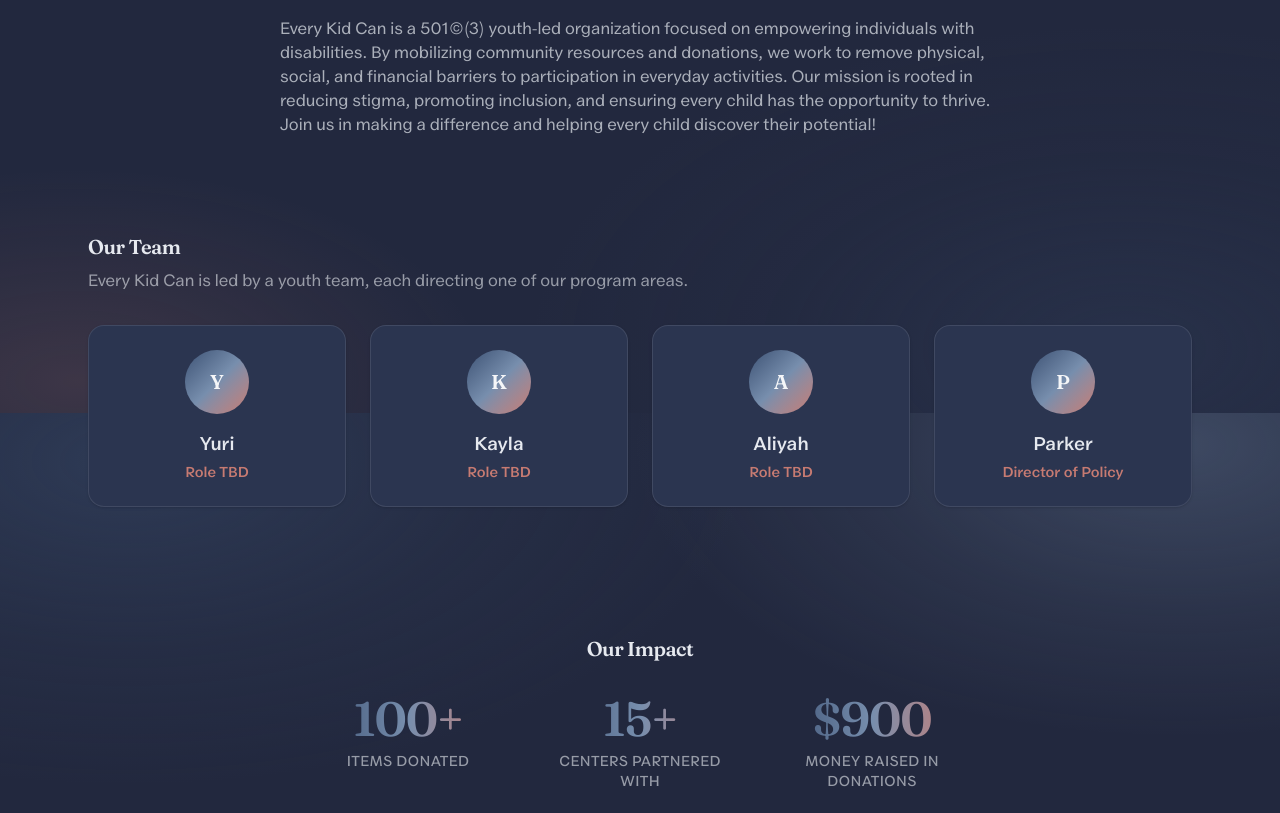
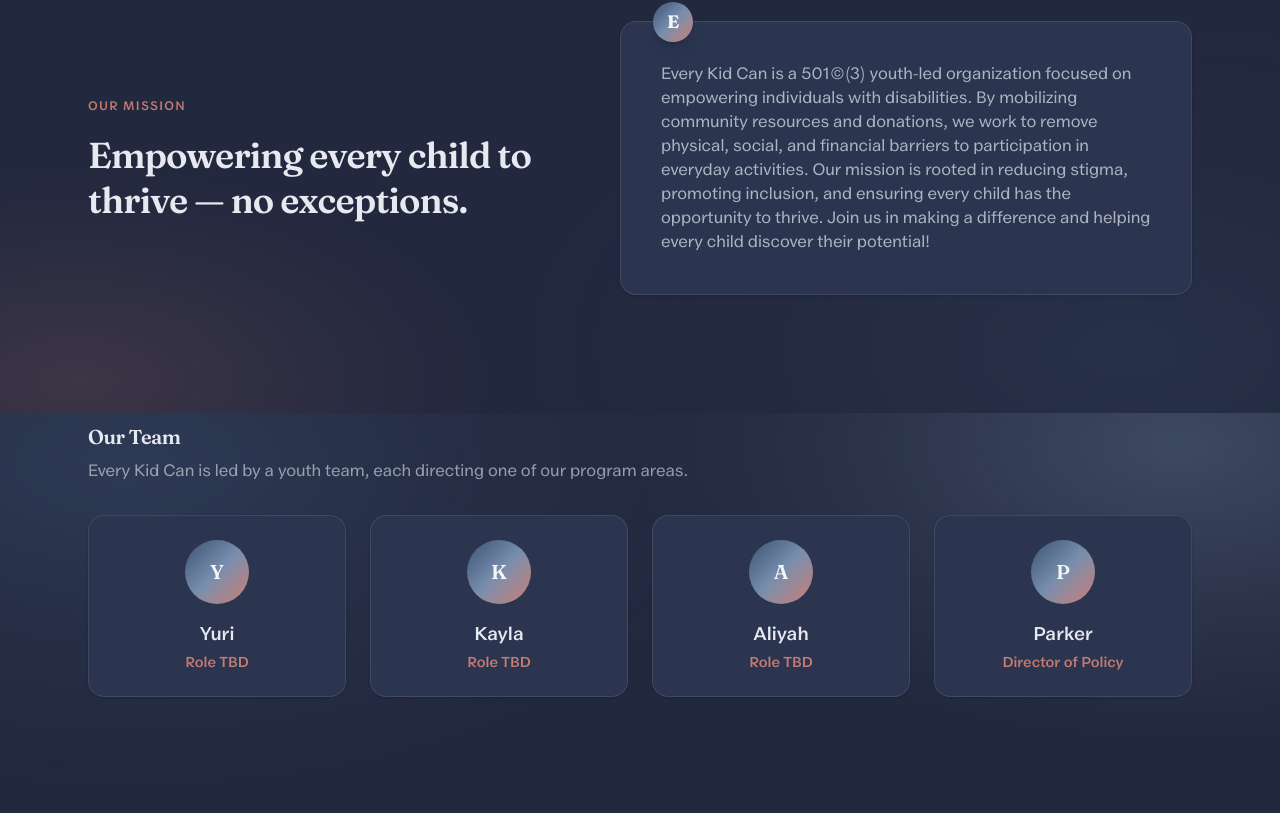
Before and after one commit to rebeccachoo/yuri-project, a Next.js app: page /about in a window 1280 px wide. Shown: the part 387-1200 px from the top of the page. Built offline with nearby package versions, Linux system fonts and the light colour scheme; no server answers.

Commit message:
Update stats

```diff
--- a/app/about/page.tsx
+++ b/app/about/page.tsx
@@ -24,23 +24,37 @@ export default function AboutPage() {
           {/* TODO(content): fill in once Yuri provides the real content. */}
           <p className="mt-2 italic text-mist/40">Content coming soon.</p>
         </section>
+      </div>
 
-        <section className="mt-12">
-          <h2 className="font-serif text-xl font-semibold tracking-tight text-mist">
-            Our Mission
-          </h2>
-          <p className="mt-4 text-mist/70">
-            Every Kid Can is a 501(c)(3) youth-led organization focused on
-            empowering individuals with disabilities. By mobilizing community
-            resources and donations, we work to remove physical, social, and
-            financial barriers to participation in everyday activities. Our
-            mission is rooted in reducing stigma, promoting inclusion, and
-            ensuring every child has the opportunity to thrive. Join us in
-            making a difference and helping every child discover their
-            potential!
-          </p>
-        </section>
-      </div>
+      <section className="relative overflow-hidden">
+        <div className="mx-auto max-w-6xl px-6 py-16">
+          <div className="grid gap-10 lg:grid-cols-[minmax(0,0.9fr)_minmax(0,1.1fr)] lg:items-center lg:gap-16">
+            <div>
+              <span className="text-xs font-semibold uppercase tracking-widest text-gold">
+                Our Mission
+              </span>
+              <h2 className="mt-4 font-serif text-3xl font-semibold leading-tight tracking-tight text-mist sm:text-4xl">
+                Empowering every child to thrive — no exceptions.
+              </h2>
+            </div>
+            <div className="relative rounded-2xl border border-ink/10 bg-plum p-8 shadow-sm sm:p-10">
+              <span className="absolute -top-5 left-8 flex h-10 w-10 items-center justify-center rounded-full bg-linear-to-br from-flame-start via-flame-mid to-flame-end font-serif text-lg font-bold text-ink shadow-lg">
+                E
+              </span>
+              <p className="text-mist/70">
+                Every Kid Can is a 501(c)(3) youth-led organization focused on
+                empowering individuals with disabilities. By mobilizing
+                community resources and donations, we work to remove physical,
+                social, and financial barriers to participation in everyday
+                activities. Our mission is rooted in reducing stigma, promoting
+                inclusion, and ensuring every child has the opportunity to
+                thrive. Join us in making a difference and helping every child
+                discover their potential!
+              </p>
+            </div>
+          </div>
+        </div>
+      </section>
 
       <section>
         <div className="mx-auto max-w-6xl px-6 py-16">
--- a/app/globals.css
+++ b/app/globals.css
@@ -30,20 +30,35 @@
   --color-accent-blue: #4a6fa5;
 }
 
+:root {
+  /* Single source of truth for the site's atmospheric glow — reused by
+     `body` and by `.bg-glow` (an overlay that lets full-bleed photo
+     sections, like the home hero, blend into the same glow pattern
+     instead of hard-blocking it and creating a visible seam). */
+  --bg-glow:
+    radial-gradient(62% 52% at 10% 6%, rgba(62, 83, 117, 0.42), rgba(62, 83, 117, 0.12) 45%, rgba(34, 40, 62, 0) 78%),
+    radial-gradient(56% 48% at 92% 4%, rgba(119, 142, 173, 0.32), rgba(119, 142, 173, 0.1) 45%, rgba(34, 40, 62, 0) 76%),
+    radial-gradient(60% 52% at 88% 92%, rgba(50, 65, 95, 0.34), rgba(50, 65, 95, 0.08) 45%, rgba(34, 40, 62, 0) 78%),
+    radial-gradient(46% 38% at 6% 96%, rgba(199, 123, 114, 0.16), rgba(199, 123, 114, 0.05) 45%, rgba(34, 40, 62, 0) 70%);
+}
+
 body {
   color: var(--color-mist);
   font-family: var(--font-sans), Arial, Helvetica, sans-serif;
   background-color: var(--color-base);
-  background-image:
-    radial-gradient(62% 52% at 10% 6%, rgba(62, 83, 117, 0.42), rgba(62, 83, 117, 0.12) 45%, rgba(34, 40, 62, 0) 78%),
-    radial-gradient(56% 48% at 92% 4%, rgba(119, 142, 173, 0.32), rgba(119, 142, 173, 0.1) 45%, rgba(34, 40, 62, 0) 76%),
-    radial-gradient(60% 52% at 88% 92%, rgba(50, 65, 95, 0.34), rgba(50, 65, 95, 0.08) 45%, rgba(34, 40, 62, 0) 78%),
-    radial-gradient(46% 38% at 6% 96%, rgba(199, 123, 114, 0.16), rgba(199, 123, 114, 0.05) 45%, rgba(34, 40, 62, 0) 70%);
+  background-image: var(--bg-glow);
   /* Pin the gradient to the viewport instead of stretching it across the
      whole (much taller) scrollable page — otherwise the glow only shows up
      near the very top/bottom and the middle of every page reads as flat.
      A fixed viewport-sized backdrop keeps it identical everywhere,
      including right behind the header. */
+  background-attachment: fixed;
+  background-size: 100% 100vh;
+  background-repeat: no-repeat;
+}
+
+.bg-glow {
+  background-image: var(--bg-glow);
   background-attachment: fixed;
   background-size: 100% 100vh;
   background-repeat: no-repeat;
--- a/app/page.tsx
+++ b/app/page.tsx
@@ -15,23 +15,35 @@ export default async function Home() {
 
   return (
     <div className="flex flex-1 flex-col">
-      <section className="relative overflow-hidden pb-24 pt-12 sm:pt-16">
-        <div className="mx-auto grid max-w-6xl items-center gap-16 px-6 lg:grid-cols-2">
-          <Reveal className="lg:order-2">
-            <span className="inline-block rounded-full border border-ink/15 bg-plum px-4 py-1.5 text-xs font-semibold uppercase tracking-widest text-gold">
+      <section className="relative isolate -mt-23 flex h-screen min-h-130 w-full items-center overflow-hidden">
+        <Image
+          src="/images/ekc_hero.png"
+          alt="Every Kid Can volunteers performing music for veterans at a community event"
+          fill
+          priority
+          className="object-cover"
+          sizes="100vw"
+        />
+        <div className="absolute inset-0 bg-base/40" />
+        <div className="bg-glow absolute inset-0" />
+        <div className="absolute inset-0 bg-linear-to-t from-base via-base/65 to-transparent" />
+
+        <div className="relative mx-auto w-full max-w-6xl px-6 ">
+          <Reveal>
+            <span className="inline-block rounded-full border border-white/20 bg-base/50 px-4 py-1.5 text-xs font-semibold uppercase tracking-widest text-gold backdrop-blur-sm">
               501(c)(3) Youth-Led Nonprofit
             </span>
-            <h1 className="mt-6 max-w-xl font-serif text-5xl font-semibold uppercase leading-tight tracking-tight text-mist sm:text-6xl">
+            <h1 className="mt-6 max-w-2xl font-serif text-5xl font-semibold uppercase leading-tight tracking-tight text-white sm:text-6xl lg:text-7xl">
               WELCOME TO{" "}
               <span className="bg-linear-to-r from-[#8b98ac] via-[#a7b6ca] to-[#e0ab9f] bg-clip-text text-transparent">
                 EVERY KID CAN
               </span>
             </h1>
-            <p className="mt-3 max-w-lg text-lg text-mist/70">
+            <p className="mt-4 max-w-lg text-lg text-white/80">
               Intent on standardizing disability statewide via sensory and
               social inclusion.
             </p>
-            <div className="mt-8 flex flex-wrap gap-4">
+            <div className="mt-8 flex flex-wrap items-center gap-4">
               <Link
                 href="/pillars"
                 className="rounded-full bg-gold px-6 py-3 text-sm font-semibold text-ink transition-opacity hover:opacity-90"
@@ -40,34 +52,67 @@ export default async function Home() {
               </Link>
               <Link
                 href="/volunteer"
-                className="rounded-full border border-ink/20 px-6 py-3 text-sm font-semibold text-mist transition-colors hover:border-ink/40"
+                className="rounded-full border border-white/30 px-6 py-3 text-sm font-semibold text-white transition-colors hover:border-white/60"
               >
                 Volunteer with us
               </Link>
             </div>
+
+            {/* <div className="mt-8 w-fit rounded-2xl border border-white/15 bg-base/70 p-4 shadow-xl backdrop-blur-sm sm:absolute sm:bottom-10 sm:right-6 sm:mt-0 lg:right-10">
+              <p className="font-serif text-2xl font-semibold text-white">
+                7,500+
+              </p>
+              <p className="mt-1 max-w-52 text-xs text-white/70">
+                People with disabilities reached statewide.
+              </p>
+            </div> */}
+          </Reveal>
+        </div>
+      </section>
+
+      <section className="relative overflow-hidden">
+        <div className="mx-auto grid max-w-6xl items-center gap-16 px-6 py-20 lg:grid-cols-2">
+          <Reveal>
+            <div className="flex items-center gap-3">
+              <span className="h-px w-10 bg-gold" />
+              <span className="text-xs font-semibold uppercase tracking-widest text-gold">
+                The Challenge
+              </span>
+            </div>
+            <h2 className="mt-4 font-serif text-4xl font-semibold tracking-tight text-mist sm:text-5xl">
+              The Barrier
+            </h2>
+            <p className="mt-6 max-w-xl text-lg leading-relaxed text-mist/70">
+              Despite legal requirements, only 46% of New Jersey students with
+              disabilities are integrated into general education, compared to
+              68% nationally, with rates fluctuating between districts. Low
+              integration places limits on meaningful interaction between
+              students with and without disabilities, which contribute to social
+              isolation among the 70% of disabled students already experiencing
+              it.
+            </p>
           </Reveal>
 
-          <Reveal
-            delay={150}
-            className="relative mx-auto w-full max-w-lg lg:order-1"
-          >
-            <div className="animate-blob-drift absolute inset-0 -z-10 scale-110 bg-linear-to-br from-flame-start/40 via-flame-mid/30 to-flame-end/20 blur-3xl" />
-            <div className="animate-blob-drift relative aspect-square overflow-hidden border border-white/25 shadow-2xl">
+          <Reveal delay={150} className="relative mx-auto w-full max-w-lg">
+            <div
+              className="animate-blob-drift absolute inset-0 -z-10 scale-110 bg-linear-to-br from-flame-start/40 via-flame-mid/30 to-flame-end/20 blur-3xl"
+              style={{ animationDelay: "-3s, -2s" }}
+            />
+            <div
+              className="animate-blob-drift relative aspect-square w-full overflow-hidden border border-white/25 shadow-2xl"
+              style={{ animationDelay: "-3s, -2s" }}
+            >
               <Image
-                src="/images/ekc_hero.png"
-                alt="Every Kid Can volunteers performing music for veterans at a community event"
+                src="/images/barrier.jpg"
+                alt="A teacher helping a student in a wheelchair in a general education classroom"
                 fill
-                priority
                 className="object-cover"
-                sizes="(max-width: 640px) 100vw, 512px"
+                sizes="(max-width: 640px) 100vw, 50vw"
               />
             </div>
-            <div className="absolute -bottom-6 -right-6 max-w-52 rounded-2xl border border-ink/10 bg-plum p-4 shadow-xl">
-              <p className="font-serif text-2xl font-semibold text-mist">
-                7,500+
-              </p>
-              <p className="mt-1 text-xs text-mist/60">
-                People with disabilities reached statewide.
+            <div className="absolute -bottom-6 -left-6 max-w-56 rounded-2xl border border-ink/10 bg-plum p-4 shadow-xl sm:-left-10">
+              <p className="font-serif text-sm font-semibold text-mist">
+                Inclusion shouldn&apos;t be the exception.
               </p>
             </div>
           </Reveal>
@@ -140,56 +185,6 @@ export default async function Home() {
       </section>
 
       <section className="relative overflow-hidden">
-        <div className="mx-auto grid max-w-6xl items-center gap-16 px-6 py-20 lg:grid-cols-2">
-          <Reveal>
-            <div className="flex items-center gap-3">
-              <span className="h-px w-10 bg-gold" />
-              <span className="text-xs font-semibold uppercase tracking-widest text-gold">
-                The Challenge
-              </span>
-            </div>
-            <h2 className="mt-4 font-serif text-4xl font-semibold tracking-tight text-mist sm:text-5xl">
-              The Barrier
-            </h2>
-            <p className="mt-6 max-w-xl text-lg leading-relaxed text-mist/70">
-              Despite legal requirements, New Jersey&apos;s (46%) disabled
-              student integration percentage in general education falls behind
-              national averages (68%), and fluctuates broadly between districts
-              in the absence of statewide standardization. Low integration rates
-              in schools widen existing social divides between students with and
-              without disabilities, and without immediate action, the
-              already-high percentage of disabled students facing social
-              isolation (70%) will only continue to rise.
-            </p>
-          </Reveal>
-
-          <Reveal delay={150} className="relative mx-auto w-full max-w-lg">
-            <div
-              className="animate-blob-drift absolute inset-0 -z-10 scale-110 bg-linear-to-br from-flame-start/40 via-flame-mid/30 to-flame-end/20 blur-3xl"
-              style={{ animationDelay: "-3s, -2s" }}
-            />
-            <div
-              className="animate-blob-drift relative aspect-square w-full overflow-hidden border border-white/25 shadow-2xl"
-              style={{ animationDelay: "-3s, -2s" }}
-            >
-              <Image
-                src="/images/barrier.jpg"
-                alt="A teacher helping a student in a wheelchair in a general education classroom"
-                fill
-                className="object-cover"
-                sizes="(max-width: 640px) 100vw, 50vw"
-              />
-            </div>
-            <div className="absolute -bottom-6 -left-6 max-w-56 rounded-2xl border border-ink/10 bg-plum p-4 shadow-xl sm:-left-10">
-              <p className="font-serif text-sm font-semibold text-mist">
-                Inclusion shouldn&apos;t be the exception.
-              </p>
-            </div>
-          </Reveal>
-        </div>
-      </section>
-
-      <section className="relative overflow-hidden">
         <div className="mx-auto max-w-6xl px-6 py-20">
           <Reveal className="text-center">
             <span className="text-xs font-semibold uppercase tracking-widest text-gold">
@@ -253,11 +248,9 @@ export default async function Home() {
               Every Kid Can is closing that gap, statewide.
             </h2>
             <p className="mx-auto mt-4 max-w-2xl text-mist/70">
-              Every Kid Can is a New Jersey-based, youth-led 501(c)(3) nonprofit
-              working to close that gap through sensory and social inclusion —
-              donating sensory resources, building hands-on sensory boards,
-              running community drives, and connecting volunteers and advocates
-              to the cause statewide.
+              “Every Kid Can is a youth-led, New Jersey based 501(c)(3)
+              nonprofit organization that practices sensory and social inclusion
+              in order to promote disability integration statewide. ”
             </p>
           </Reveal>
           <div className="mt-14">
--- a/components/Navbar.tsx
+++ b/components/Navbar.tsx
@@ -1,16 +1,28 @@
 "use client";
 
 import Link from "next/link";
-import { useState } from "react";
+import { useEffect, useState } from "react";
 import { pillars } from "@/data/pillars";
 import Image from "next/image";
 
 export default function Navbar({ isAdmin = false }: { isAdmin?: boolean }) {
   const [pillarsOpen, setPillarsOpen] = useState(false);
   const [mobileOpen, setMobileOpen] = useState(false);
+  const [scrolled, setScrolled] = useState(false);
+
+  useEffect(() => {
+    function handleScroll() {
+      setScrolled(window.scrollY > 0);
+    }
+    handleScroll();
+    window.addEventListener("scroll", handleScroll, { passive: true });
+    return () => window.removeEventListener("scroll", handleScroll);
+  }, []);
 
   return (
-    <header className="sticky top-0 z-50 backdrop-blur-sm">
+    <header
+      className={`sticky top-0 z-50 ${scrolled ? "backdrop-blur-sm" : ""}`}
+    >
       <div className="mx-auto flex max-w-6xl items-center justify-between px-6 py-4">
         <Link
           href="/"
--- a/data/impact.ts
+++ b/data/impact.ts
@@ -7,7 +7,8 @@ export interface ImpactStat {
 // "Volunteers Connected" totals are not finalized yet — confirm the real
 // numbers with Yuri before launch, then replace the placeholder values.
 export const impactStats: ImpactStat[] = [
-  { label: "Items donated", value: "100+" },
-  { label: "Centers Partnered With", value: "15+" },
-  { label: "Money raised in donations", value: "$900" },
+  { label: "Raised", value: "$15,700" },
+  { label: "Donations Collected", value: "825" },
+  { label: "People with Disabilities Reached", value: "7,500" },
+  { label: "Volunteers Connected", value: "x" },
 ];
```
Also changed, not shown: public/images/hero.jpg (deleted).
